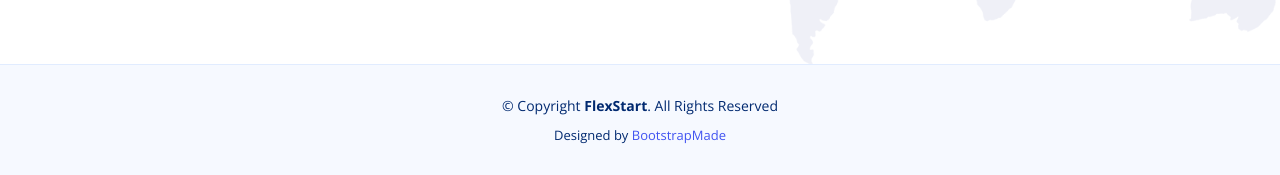
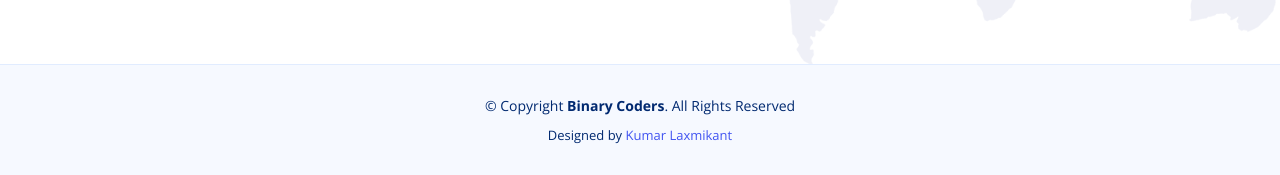
Before and after one commit to Binary-Coders/Binary-Coder-Website, a plain HTML site: page portfolio-details.html in a window 1280 px wide. Shown: the part 1380-1555 px from the top of the page. Drawn offline with nearby package versions, Linux system fonts and the light colour scheme.

Commit message:
Small change in Portfolio page

```diff
--- a/portfolio-details.html
+++ b/portfolio-details.html
@@ -5,7 +5,7 @@
   <meta charset="utf-8">
   <meta content="width=device-width, initial-scale=1.0" name="viewport">
 
-  <title>Portfolio Details - FlexStart Bootstrap Template</title>
+  <title>Portfolio Details - Binary Coders</title>
   <meta content="" name="description">
   <meta content="" name="keywords">
 
@@ -43,7 +43,7 @@
 
       <a href="index.html" class="logo d-flex align-items-center">
         <img src="assets/img/logo.png" alt="">
-        <span>FlexStart</span>
+        <span>Binary Coders</span>
       </a>
 
       <nav id="navbar" class="navbar">
@@ -172,7 +172,7 @@
           <div class="col-lg-5 col-md-12 footer-info">
             <a href="index.html" class="logo d-flex align-items-center">
               <img src="assets/img/logo.png" alt="">
-              <span>FlexStart</span>
+              <span>Binary Coders</span>
             </a>
             <p>Cras fermentum odio eu feugiat lide par naso tierra. Justo eget nada terra videa magna derita valies darta donna mare fermentum iaculis eu non diam phasellus.</p>
             <div class="social-links mt-3">
@@ -223,14 +223,14 @@
 
     <div class="container">
       <div class="copyright">
-        &copy; Copyright <strong><span>FlexStart</span></strong>. All Rights Reserved
+        &copy; Copyright <strong><span>Binary Coders</span></strong>. All Rights Reserved
       </div>
       <div class="credits">
         <!-- All the links in the footer should remain intact. -->
         <!-- You can delete the links only if you purchased the pro version. -->
         <!-- Licensing information: https://bootstrapmade.com/license/ -->
         <!-- Purchase the pro version with working PHP/AJAX contact form: https://bootstrapmade.com/flexstart-bootstrap-startup-template/ -->
-        Designed by <a href="https://bootstrapmade.com/">BootstrapMade</a>
+        Designed by <a href="#">Kumar Laxmikant</a>
       </div>
     </div>
   </footer><!-- End Footer -->
```
